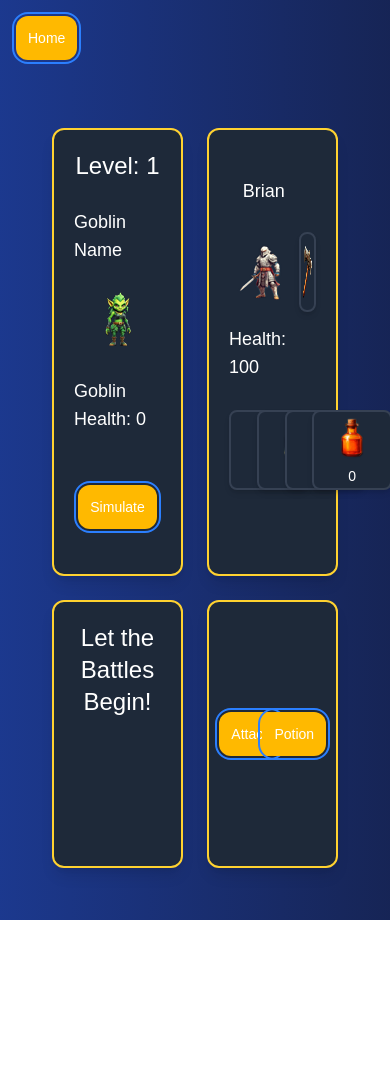
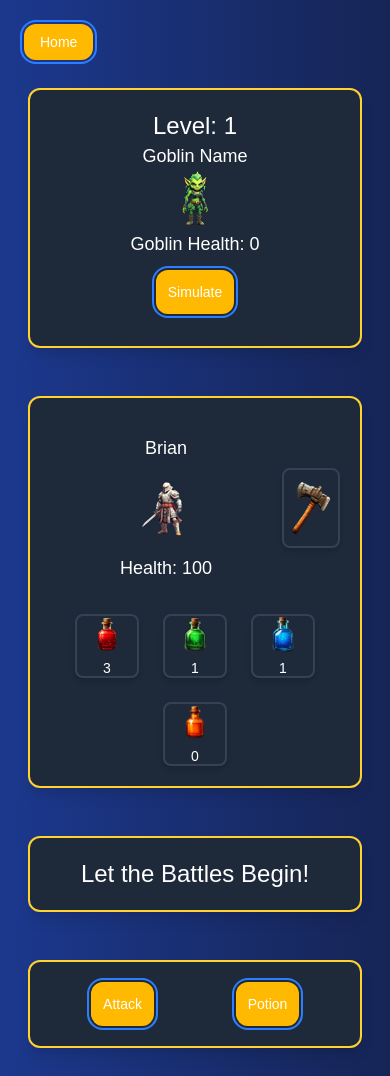
Before and after one commit to cchester11/goblins, a React (Vite) app: page /game in a window 390 px wide. Before the commit the page ends 920 px from the top, so only its background shows below. Built offline with nearby package versions, Linux system fonts and the light colour scheme; a web font is replaced by a local one.

Commit message:
looks good for mobile

```diff
--- a/src/components/BrianContainer.jsx
+++ b/src/components/BrianContainer.jsx
@@ -66,13 +66,13 @@ export default function BrianContainer({
 
                   {/* Brian's potions container */}
                   <div className="flex justify-center mt-4">
-                        <div className="grid grid-cols-4 gap-6">
+                        <div className="flex flex-wrap gap-6 justify-center w-full">
                               {["red", "green", "blue", "orange"].map(
                                     (color) => (
                                           <button
                                                 key={color}
                                                 type="button"
-                                                className="cursor-pointer inline-flex flex-col items-center justify-center w-20 h-20 rounded-lg bg-gray-800 border-2 border-gray-700 hover:border-white transition-transform duration-200 hover:scale-105 active:scale-95 shadow-md"
+                                                className="cursor-pointer inline-flex flex-col items-center justify-center w-16 h-16 md:w-20 md:h-20 rounded-lg bg-gray-800 border-2 border-gray-700 hover:border-white transition-transform duration-200 hover:scale-105 active:scale-95 shadow-md"
                                                 onClick={() => {
                                                       if (isAvailable) {
                                                             const {
@@ -121,7 +121,7 @@ export default function BrianContainer({
                                                 <img
                                                       src={`/potion_${color}.png`}
                                                       alt={`${color} potion`}
-                                                      className="h-12 w-12 transition-all duration-200 hover:drop-shadow-md"
+                                                      className="h-10 w-10 md:h-12 md:w-12 transition-all duration-200 hover:drop-shadow-md"
                                                 />
                                                 <span className="text-sm font-medium mt-1">
                                                       {brian.potions?.[color] ??
--- a/src/components/Game.jsx
+++ b/src/components/Game.jsx
@@ -5,10 +5,7 @@ import EnemyContainer from "./EnemyContainer";
 import BrianContainer from "./BrianContainer";
 import Controls from "./Controls";
 import TextContainer from "./TextContainer";
-import {
-      handleAttack,
-      handleUsePotion,
-} from "../lib";
+import { handleAttack, handleUsePotion } from "../lib";
 import { fetchGoblin, handleBrianOptions, handleGoblinTurn } from "../utils";
 
 export default function Game() {
@@ -96,18 +93,21 @@ export default function Game() {
       }, []);
 
       return (
-            <div>
-                  <div className="ml-4 mb-4 mt-4">
+            <div className="min-h-screen w-full p-4 md:p-10">
+                  {/* Home Button */}
+                  <div className="ml-2 mb-4 mt-2">
                         <button
                               type="button"
-                              className="bg-amber-400 text-sm text-white hover:bg-amber-200 p-3 rounded-xl outline-2 outline-offset-2 outline-blue-500"
+                              className="bg-amber-400 text-sm text-white hover:bg-amber-200 px-4 py-2 rounded-xl outline-2 outline-offset-2 outline-blue-500"
                               onClick={() => navigate("/")}
                         >
                               Home
                         </button>
                   </div>
-                  <div className="h-screen w-screen p-10 grid grid-cols-2 text-white text-lg">
-                        {/* enemy container */}
+
+                  {/* Game Layout */}
+                  <div className="grid grid-cols-1 md:grid-cols-2 gap-6 text-white text-lg">
+                        {/* Enemy Container */}
                         <EnemyContainer
                               goblinIdx={goblinIdx}
                               goblin={goblin}
@@ -118,7 +118,8 @@ export default function Game() {
                               setGameText={setGameText}
                               setIsActive={setIsActive}
                         />
-                        {/* brian container */}
+
+                        {/* Brian Container */}
                         <BrianContainer
                               brian={brian}
                               setBrian={setBrian}
@@ -129,9 +130,14 @@ export default function Game() {
                               setGoblinActive={setGoblinActive}
                               weaponIdx={weaponIdx}
                         />
-                        {/* text container */}
+
+                        {/* Text Container (Full Width on Mobile) */}
+                        <div className="col-span-1 md:col-span-2">
                               <TextContainer gameText={gameText} />
-                        {/* brians controls container */}
+                        </div>
+
+                        {/* Controls (Full Width on Mobile) */}
+                        <div className="col-span-1 md:col-span-2">
                               <Controls
                                     isActive={isActive}
                                     setIsActive={setIsActive}
@@ -151,5 +157,6 @@ export default function Game() {
                               />
                         </div>
                   </div>
+            </div>
       );
 }
```
Lines whose indentation alone changed are shown as unchanged.
